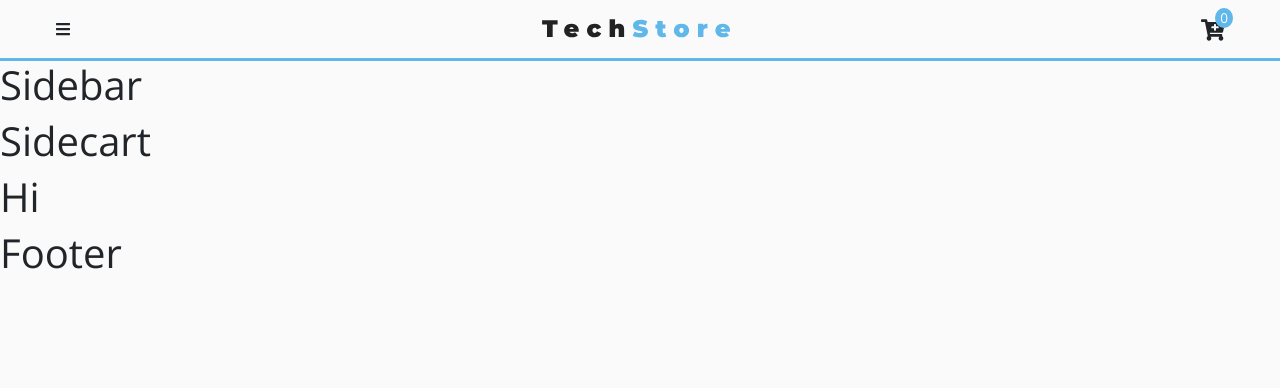
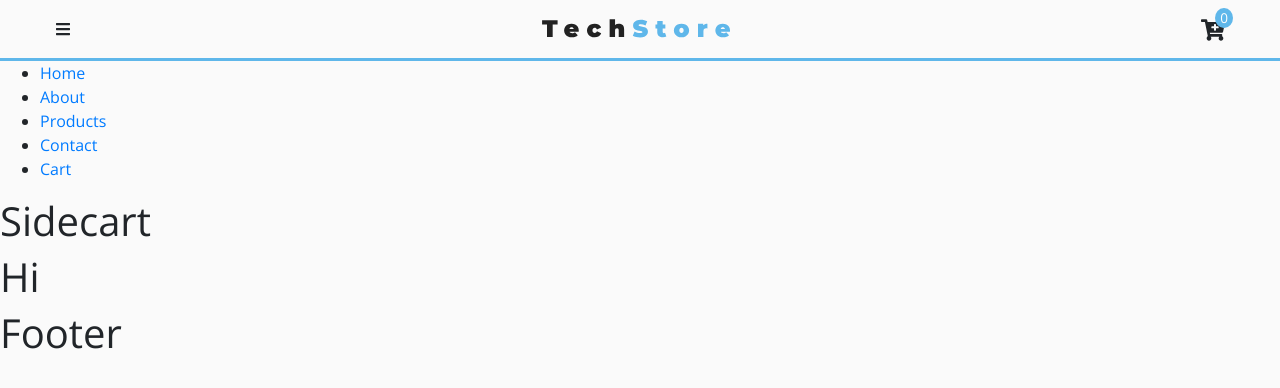
Before and after one commit to Molderck/TechStore-ReactJS, a React (Create React App) app in the folder tech-store/: page / in a window 1280 px wide. Shown: the top 388 px of the page. Built offline with nearby package versions, Linux system fonts and the light colour scheme.

Commit message:
Created SideWrapper and added Context value prop to create all links for the navigation inside the Sidebar component

```diff
--- a/tech-store/src/components/Sidebar.js
+++ b/tech-store/src/components/Sidebar.js
@@ -1,9 +1,32 @@
-import React from 'react'
+import React from 'react';
+import styled from "styled-components";
+import { Link } from "react-router-dom";
+import { ProductConsumer } from "../context/Context";
+
 
 export default function Sidebar() {
   return (
-    <React.Fragment>
-        <h1>Sidebar</h1>
-    </React.Fragment>
+    <ProductConsumer>
+      {value => {
+        const { links, sidebarOpen, handleSidebar } = value;
+        return (
+          <SideWrapper>
+            <ul>
+                {links.map(link => {
+                  return (
+                    <li key={link.id}>
+                    <Link to={link.path} className="sidebar-link" onClick={handleSidebar}>{link.text}</Link>
+                    </li>
+                  )
+                })}
+            </ul>
+          </SideWrapper>
+        )
+      }}
+    </ProductConsumer>
   )
 }
+
+const SideWrapper = styled.nav`
+
+`
```
